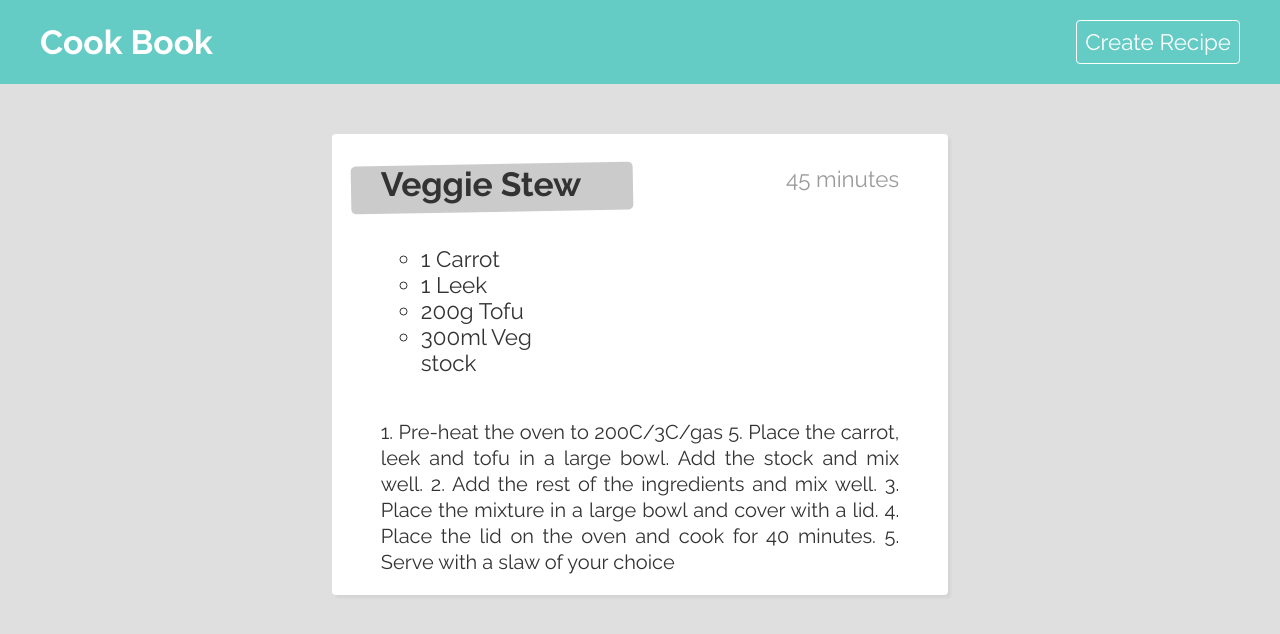
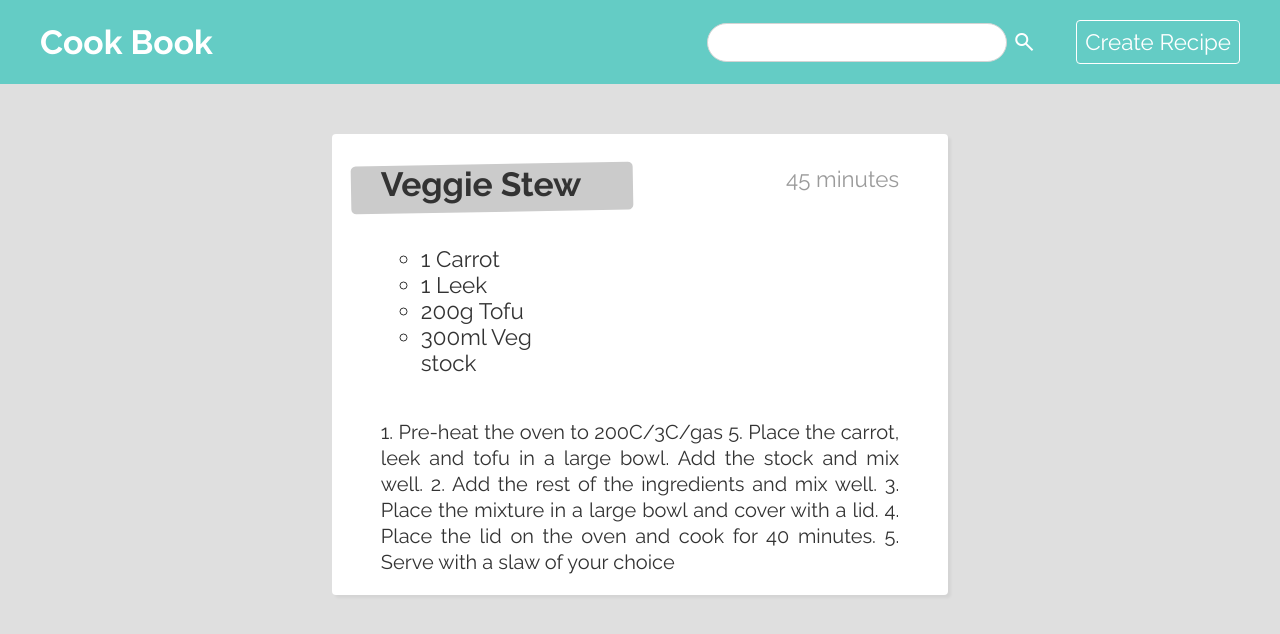
Before and after one commit to ort01/cook-book, a React (Create React App) app: page /recipes/1 in a window 1280 px wide. Shown: the top 634 px of the page. Built offline with nearby package versions, Linux system fonts and the light colour scheme; data requests are answered from the project's data file.

Commit message:
creating search bar component binded with query in url

```diff
--- a/public/index.html
+++ b/public/index.html
@@ -1,14 +1,14 @@
 <!DOCTYPE html>
 <html lang="en">
+
   <head>
     <meta charset="utf-8" />
     <link rel="icon" href="%PUBLIC_URL%/favicon.ico" />
+    <link rel="stylesheet"
+      href="https://fonts.googleapis.com/css2?family=Material+Symbols+Outlined:opsz,wght,FILL,GRAD@24,400,0,0" />
     <meta name="viewport" content="width=device-width, initial-scale=1" />
     <meta name="theme-color" content="#000000" />
-    <meta
-      name="description"
-      content="Web site created using create-react-app"
-    />
+    <meta name="description" content="Web site created using create-react-app" />
     <link rel="apple-touch-icon" href="%PUBLIC_URL%/logo192.png" />
     <!--
       manifest.json provides metadata used when your web app is installed on a
@@ -26,6 +26,7 @@
     -->
     <title>React App</title>
   </head>
+
   <body>
     <noscript>You need to enable JavaScript to run this app.</noscript>
     <div id="root"></div>
@@ -40,4 +41,5 @@
       To create a production bundle, use `npm run build` or `yarn build`.
     -->
   </body>
+
 </html>
--- a/src/components/Navbar.js
+++ b/src/components/Navbar.js
@@ -1,6 +1,9 @@
 import React from 'react'
+import { Link } from 'react-router-dom'
+
 import "./Navbar.scss"
-import { Link } from 'react-router-dom'
+
+import Searchbar from "../components/Searchbar"
 
 export default function Navbar() {
     return (
@@ -9,6 +12,7 @@ export default function Navbar() {
                 <Link to="/" className='navbar__brand'>
                     <h1 >Cook Book</h1>
                 </Link>
+                <Searchbar />
                 <Link to="/create">
                     Create Recipe
                 </Link>
--- a/src/components/Navbar.scss
+++ b/src/components/Navbar.scss
@@ -12,7 +12,7 @@
     }
 
     &__brand {
-        // margin-right: auto;
+        margin-right: auto;
         color: #fff;
         text-decoration: none;
     }
--- /dev/null
+++ b/src/components/Searchbar.js
@@ -0,0 +1,32 @@
+import "./Searchbar.scss"
+import React, { useState } from 'react'
+import { useHistory } from 'react-router-dom'
+
+export default function Searchbar() {
+
+    const [term, setTerm] = useState("")
+    const history = useHistory()
+
+    const handleSubmit = (e) => {
+        e.preventDefault()
+
+        history.push(`/search?q=${term}`)
+    }
+
+    return (
+        <div className="search-bar">
+            <form onSubmit={handleSubmit}>
+                <input
+                    type="text"
+                    id="search"
+                    value={term}
+                    onChange={(e) => setTerm(e.target.value)}
+                    required
+                />
+                <label htmlFor="search">
+                    <i className="material-symbols-outlined md-36">search</i>
+                </label>
+            </form>
+        </div>
+    )
+}
--- /dev/null
+++ b/src/components/Searchbar.scss
@@ -0,0 +1,35 @@
+.search-bar {
+    & form {
+        display: flex;
+        align-items: center;
+    }
+
+    & input {
+        margin-left: 10px;
+        border-radius: 50px;
+        font-size: 15px;
+        width: 300px;
+        padding: 10px 15px;
+
+        &:focus {
+            outline: none;
+        }
+    }
+
+    & label {
+        margin: 5px 0 0 5px;
+    }
+}
+
+.material-icons.md-18 {
+    font-size: 18px;
+}
+.material-icons.md-24 {
+    font-size: 24px;
+}
+.material-icons.md-36 {
+    font-size: 36px;
+}
+.material-icons.md-48 {
+    font-size: 48px;
+}
--- a/src/index.css
+++ b/src/index.css
@@ -39,3 +39,10 @@ input, textarea {
   text-align: center;
   margin: 40px auto;
 }
+
+
+
+.material-icons.md-18 { font-size: 18px; }
+.material-icons.md-24 { font-size: 24px; }
+.material-icons.md-36 { font-size: 36px; }
+.material-icons.md-48 { font-size: 48px; }
```
